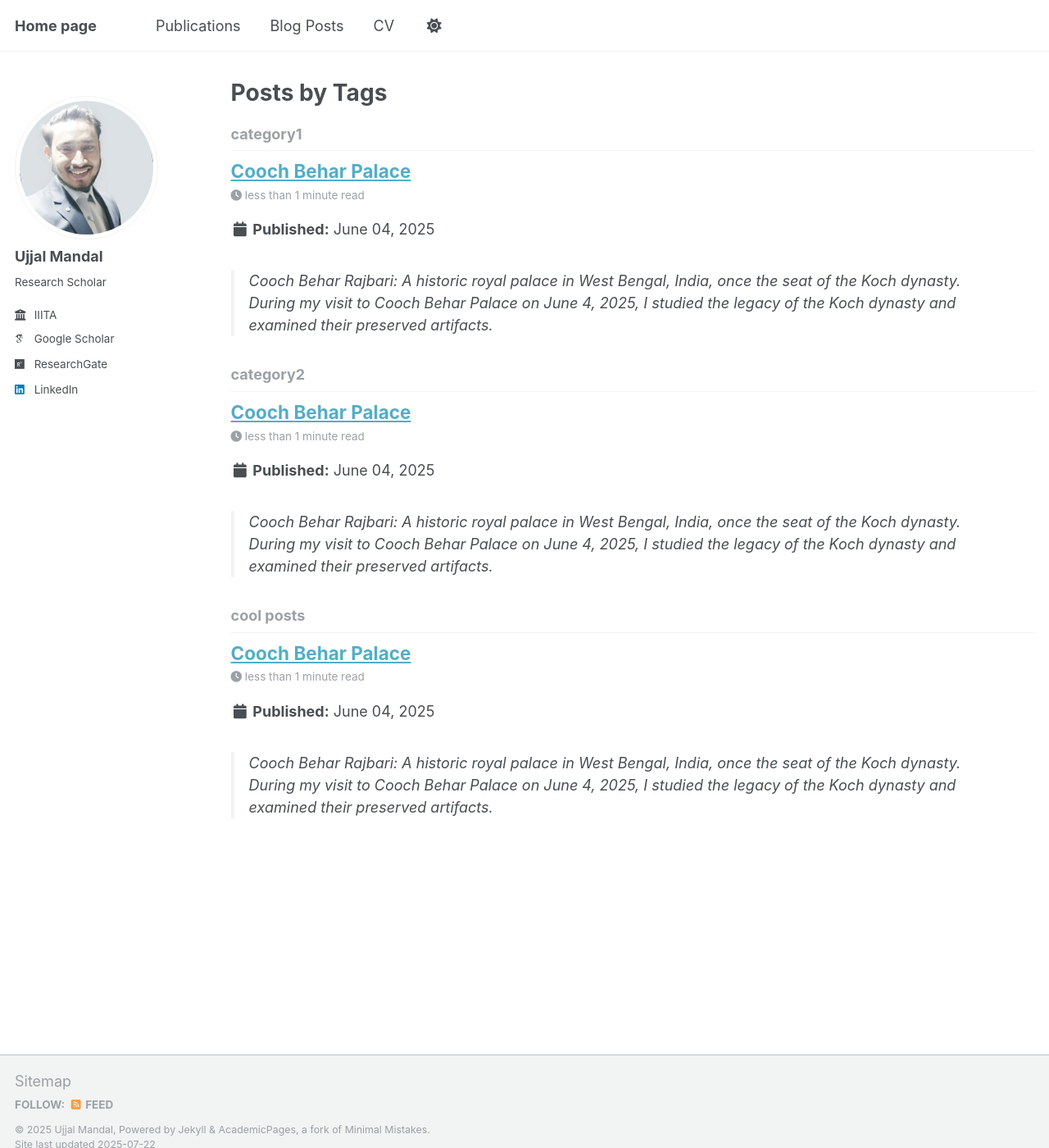
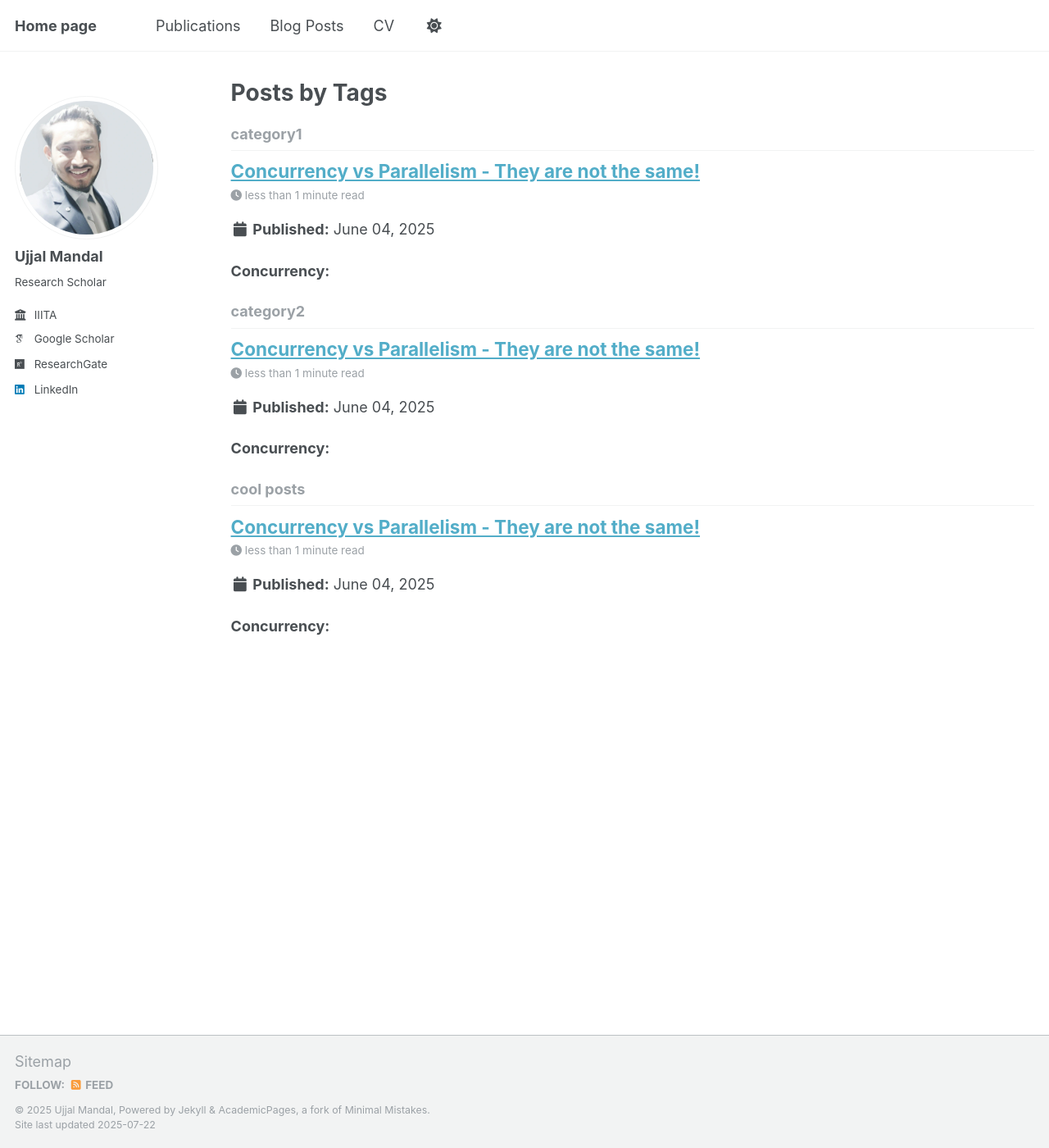
Before and after one commit to mandalujjal/mandalujjal.github.io, a Jekyll site: the page built from _pages/tag-archive.html, in a window 1280 px wide and 1400 px high. Shown: the whole window at 82% size. Built offline with Jekyll 4.4.1, drawn with Linux system fonts in a browser that asks for light colours; some web fonts are replaced; a script that is not in the unit is left out.

Commit message:
Update 2025-06-04-blog-post-1.md

```diff
--- a/_posts/2025-06-04-blog-post-1.md
+++ b/_posts/2025-06-04-blog-post-1.md
@@ -1,5 +1,5 @@
 ---
-title: 'Cooch Behar Palace'
+title: 'Concurrency vs Parallelism - They are not the same!'
 date: 2025-06-04
 permalink: /posts/2025/06/blog-post-1/
 tags:
@@ -8,7 +8,29 @@ tags:
   - category2
 ---
 
-> Cooch Behar Rajbari: A historic royal palace in West Bengal, India, once the seat of the Koch dynasty. During my visit to Cooch Behar Palace on June 4, 2025, I studied the legacy of the Koch dynasty and examined their preserved artifacts.
+**Concurrency:**
 
-![Coochbehar1](https://github.com/user-attachments/assets/add34807-5f1d-4326-9ff9-8948b35da38d)
-![Coochbehar2](https://github.com/user-attachments/assets/49938b36-d1e7-4610-b29a-100b025e4845)
+Concurrency means an application is making progress on multiple task at the same time. While a single CPU core can handle only one task at a time, it achieves concurrency by rapidly switching between tasks.
+
+Example: Listening to music while writting code. The CPU quickly switches between these task so efficiently that it feels like both are happening at once.
+
+The primary goal of concurrency is to maximize CPU utilization by minimizing idle time.
+
+**Parallelism:**
+
+Parallelism means executing multiple task at the same time.
+
+To achieve parallelism, task are broken down into smaller independent subtask and processed at the same time across multiple CPUs, cores, or GPUs.
+
+Example: Training a deep learning model by splitting the data set into batches and processing each batch simultaneously across multiple GPUs.
+
+The goal of parallelism is to boost processing speed by executing multiple task in parallel.
+
+**They are not mutually exclusive**
+
+-You can have concurrency without parallelism.
+-You can have parallelism without concurrency.
+-Or you can have both together for high performance system.
+
+
+![conpa](https://github.com/user-attachments/assets/6841e335-dab7-4f15-b95a-d75a0fab02ae)
```
